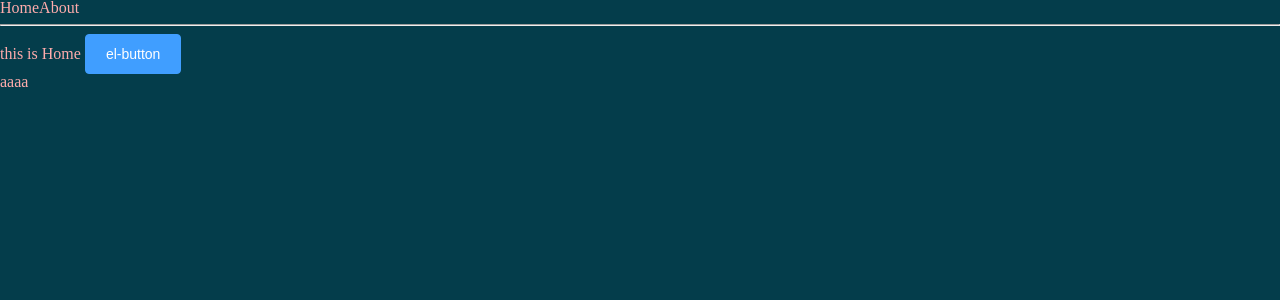
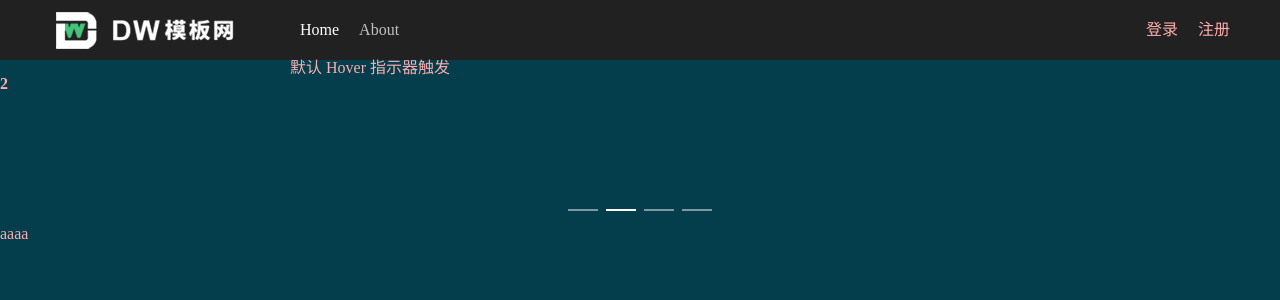
Before and after one commit to bear9527/webpackVue3, a Vue app: page /#/ in a window 1280 px wide. Shown: the top 300 px of the page. Built offline with nearby package versions, Linux system fonts and the light colour scheme.

Commit message:
edit header

```diff
--- a/src/App.vue
+++ b/src/App.vue
@@ -1,7 +1,6 @@
 <template>
   <div>
       <Header />
-      <hr>
       <router-view></router-view>
       aaaa
   </div>
--- a/src/assets/styles/reset.css
+++ b/src/assets/styles/reset.css
@@ -52,3 +52,6 @@ border: none;
 img{
 border:0 none;
 }
+li{
+    list-style: none;
+}
--- a/src/compontents/Header.vue
+++ b/src/compontents/Header.vue
@@ -1,16 +1,136 @@
 <template>
-    <div>
-      <router-link to="/">Home</router-link>
-      <router-link to="/about">About</router-link>
-  </div>
+  <header>
+    <div class="header-container">
+      <div class="navbar-header">
+        <div class="navbar-mobile">
+          <a class="navbar-more" href="javascript:;"><i class="menu-icon el-icon-menu"></i></a>
+          <div class="nav-mask hidden-sm-only"></div>
+          <a class="navbar-brand" href="javascript:;"><img src="../assets/images/logo.png" alt=""></a>
+
+          <div class="navbar-user navbar-user-mobile">
+            <ul>
+              <li><router-link to="/login">登录</router-link></li>
+              <li><router-link to="/reg">注册</router-link></li>
+            </ul>
+          </div>
+        </div>
+      </div>
+      <nav class="nav-pc hidden-xs-only">
+        <ul>
+          <li>
+            <router-link to="/" class="current">Home</router-link>
+          </li>
+          <li>
+            <router-link to="/about">About</router-link>
+          </li>
+        </ul>
+      </nav>
+      <div class="navbar-user hidden-xs-only">
+        <ul>
+          <li><router-link to="/login">登录</router-link></li>
+          <li><router-link to="/reg">注册</router-link></li>
+        </ul>
+      </div>
+    </div>
+  </header>
 </template>
 
 <script>
-export default {
+import 'element-plus/lib/theme-chalk/display.css';
+export default {};
+</script>
+
+<style lang="scss" scoped>
+header{
+  background: #212121;
+  height: 60px;
+  border: none;
+  padding: 0 20px;
+  .header-container{
+    max-width: 1200px;
+    margin: 0 auto;
+    .navbar-header{
+      float: left;
+      .navbar-mobile{
+        .navbar-more{
+          display: none;
+          float: left;
+          i{
+            font-size: 30px;
+            line-height: 60px;
+            color: #fff;
+          }
+        }
+        .nav-mask{
+
+        }
+        .navbar-brand{
+          display: block;
+          float: left;
+          padding: 5px 10px;
+        }
+        .navbar-user-mobile{
+          display: none;
+        }
+      }
+    }
+    .nav-pc{
+      float: left;
+      .router-link-active{
+          color: #fff;
+      }
+      ul{
+        li{
+          float: left;
+          a{
+            display: block;
+            padding: 20px 30px;
+            padding-left: 10px;
+            padding-right: 10px;
+            line-height: 20px;
+            color: #c1c1c1;
+          }
+        }
+      }
+    }
+    .navbar-user{
+      float: right;
+      ul{
+        li{
+          float: left;
+          display: block;
+          padding: 20px 30px;
+          padding-left: 10px;
+          padding-right: 10px;
+          line-height: 20px;
+          color: #c1c1c1;
+        }
+      }
+    }
+  }
 
 }
-</script>
-
-<style>
-
+@media screen and (max-width:750px) {
+  header{
+    .header-container{
+      .navbar-header{
+        width: 100%;
+        .navbar-mobile{
+          width: 100%;
+          text-align: center;
+          .navbar-user-mobile{
+            display: block;
+          }
+          .navbar-more{
+            display: block;
+          }
+          .navbar-brand{
+            float: none;
+            display: inline-block;
+          }
+        }
+      }
+    }
+  }
+}
 </style>
--- a/src/compontents/Home.vue
+++ b/src/compontents/Home.vue
@@ -1,8 +1,13 @@
 <template>
-  <div>this is Home
-
-
-      <el-button type="primary">el-button</el-button>
+  <div>
+    <div class="block">
+      <span class="demonstration">默认 Hover 指示器触发</span>
+      <el-carousel height="150px">
+        <el-carousel-item v-for="item in 4" :key="item">
+          <h3 class="small">{{ item }}</h3>
+        </el-carousel-item>
+      </el-carousel>
+    </div>
 
   </div>
 </template>
```
Also changed, not shown: src/assets/images/logo.png (added).
